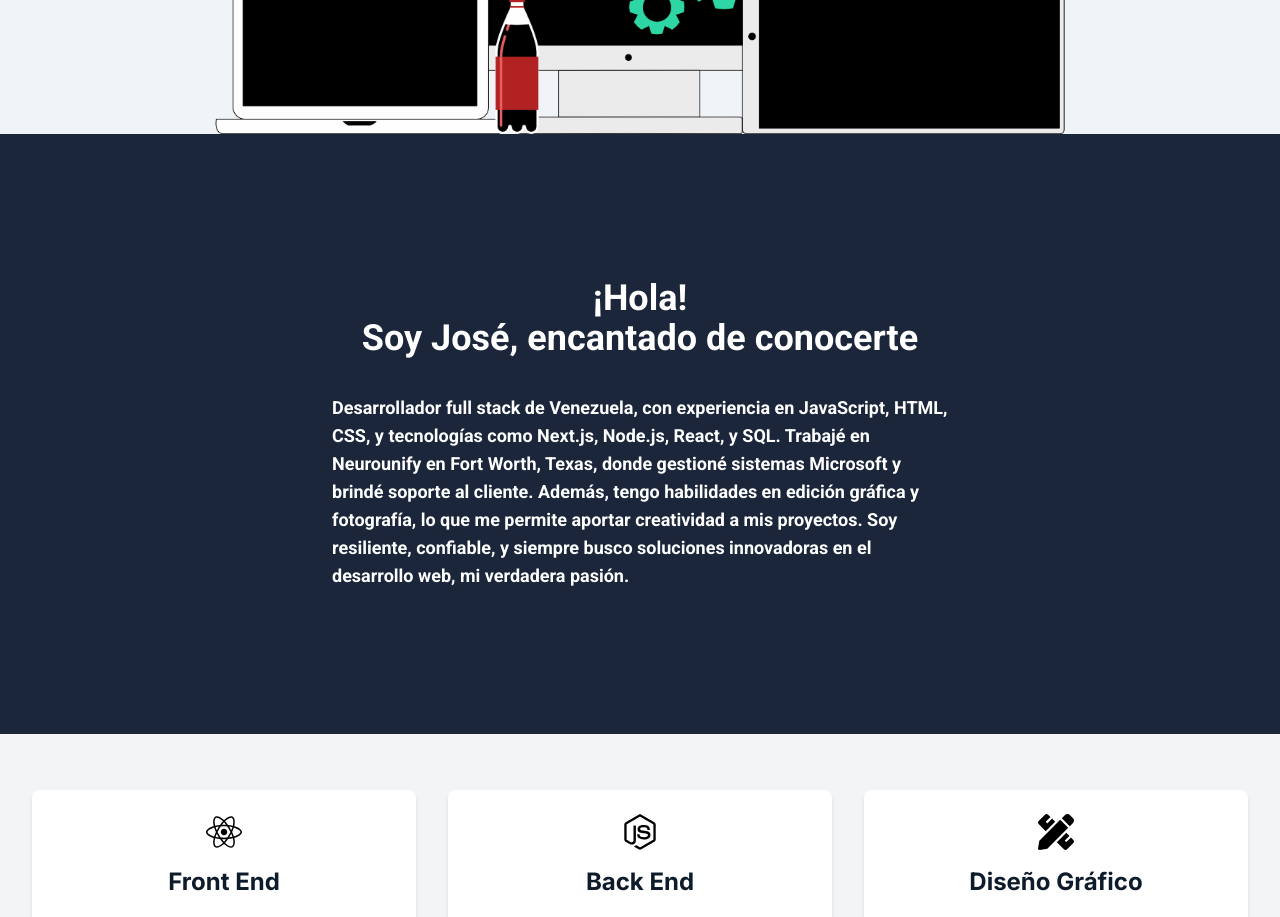
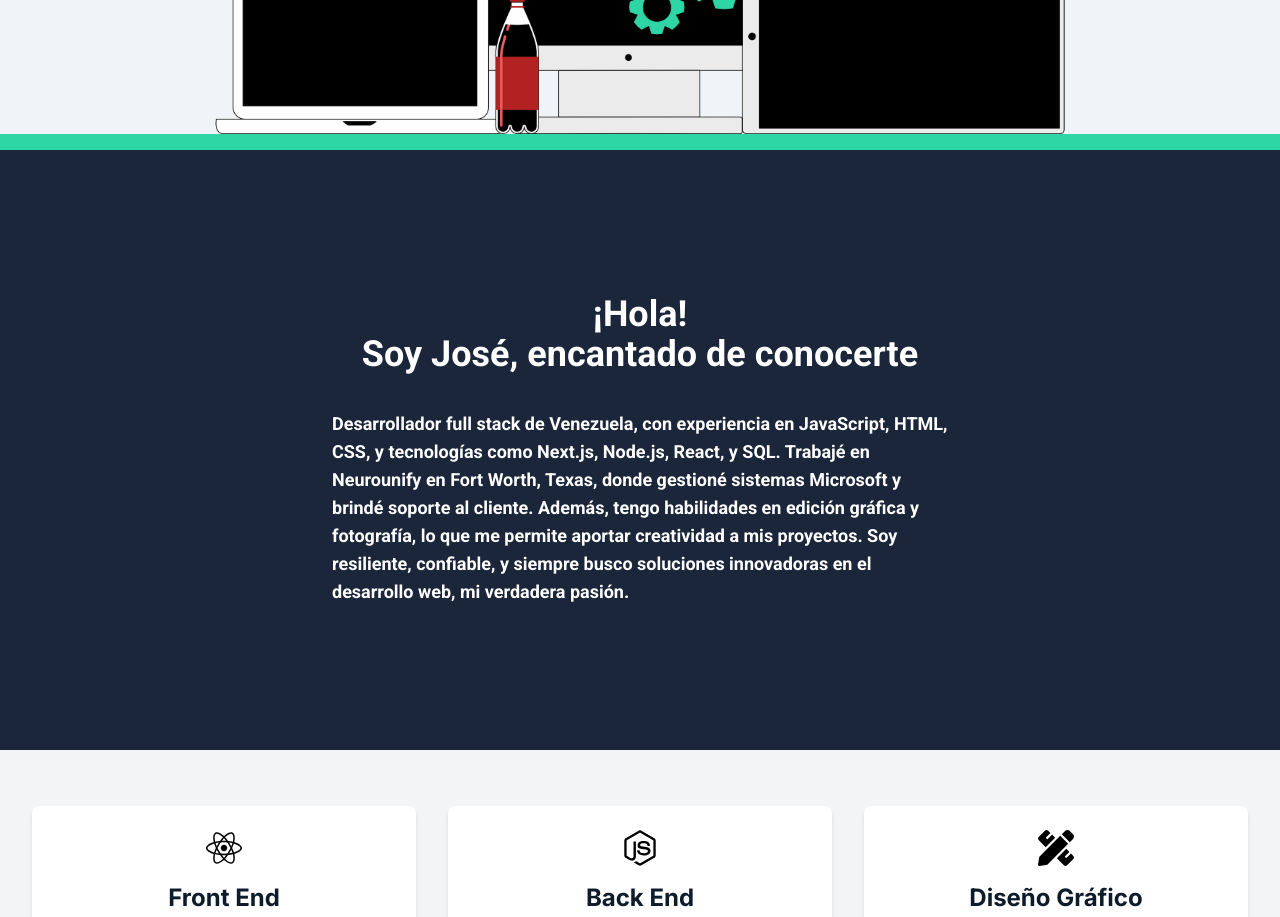
Before and after one commit to andreschunior/PortfolioIngles, a Next.js app in the folder Front/portfolio/: page / in a window 1280 px wide. Shown: the part 1100-2017 px from the top of the page. Built offline with nearby package versions, Linux system fonts and the light colour scheme.

Commit message:
actualizacion correccion de la imagen de elementos

```diff
--- a/Front/portfolio/src/app/page.tsx
+++ b/Front/portfolio/src/app/page.tsx
@@ -20,6 +20,10 @@ export default function Home() {
   return (
     <>
       <Presentacion />
+
+      <div className="bg-mint-green max-h-4">
+        <br />
+      </div>
 
       <div className="h-screen bg-white">
         <AboutMe />
```
Also changed, not shown: Front/portfolio/public/elementosDesarrolloWeb.png.
